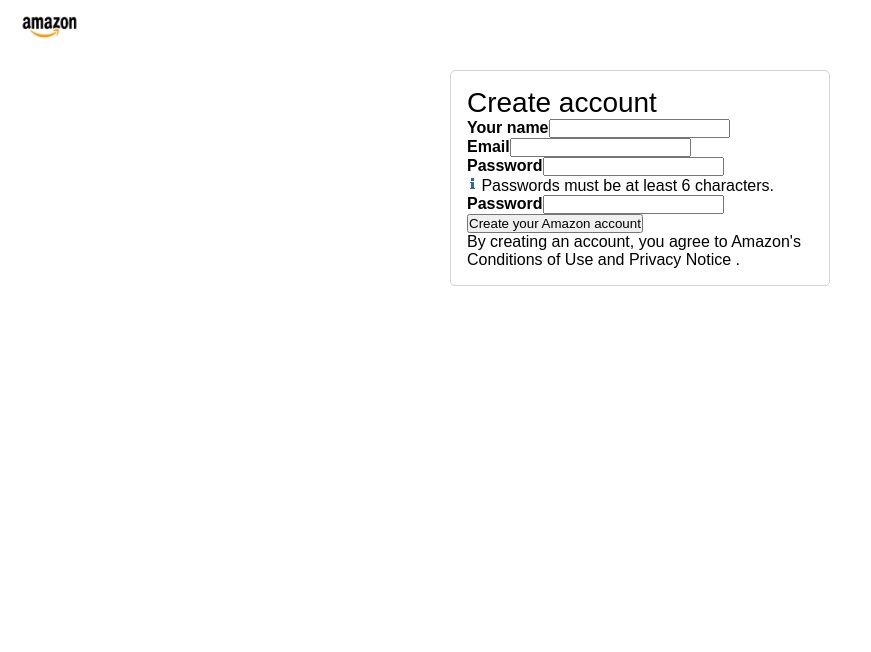
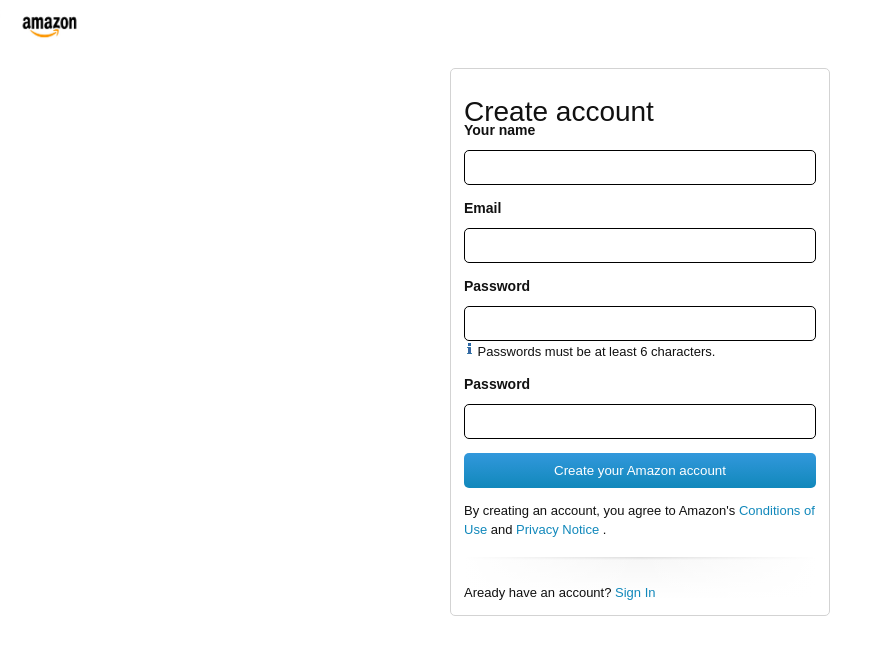
Before and after one commit to kelibst/amazonhomepage, a Next.js app: page / in a window 1280 px wide. Shown: the top 652 px of the page, without its empty margins (0-871 px from the left). Built offline with nearby package versions, Linux system fonts and the light colour scheme.

Commit message:
add form footer divider

```diff
--- a/pages/index.js
+++ b/pages/index.js
@@ -22,29 +22,34 @@
             <div className={styles.loginform}>
               <h1 className={styles.formh1}>Create account</h1>
               <form  onSubmit={registerUser}>
-                <div className="form-control">
+                <div className={styles.formcontrol}>
                   <label htmlFor="name">Your name</label>
                   <input id="name" type="text" autoComplete="name" required />
                 </div>
-                <div className="form-control">
+                <div className={styles.formcontrol}>
                   <label htmlFor="email">Email</label>
                   <input id="email" type="email" autoComplete="email" required />
                 </div>
 
-                <div className="form-control">
+                <div className={styles.formcontrol}>
                   <label htmlFor="password">Password</label>
                   <input id="password" type="password"  required />
                   <p className="password-info"><Image src="/assets/info-icon.png" alt="info icon" className="more info" height="15" width="10" /> Passwords must be at least 6 characters.</p>
                 </div>
 
-                <div className="form-control">
+                <div className={styles.formcontrol}>
                   <label htmlFor="password_confirmation">Password</label>
                   <input id="password_confirmation" type="password"  required />
                 </div>
-                <button type="submit">Create your Amazon account</button>
+                <button className={styles.loginbtn} type="submit">Create your Amazon account</button>
 
                 <p className="login-privacy">By creating an account, you agree to Amazon's <Link href="#"><a >Conditions of Use</a></Link> and <Link href="#"><a>Privacy Notice</a></Link> .</p>
               </form>
+
+              <div className="loginformfooterr">
+                <div className={styles.logindivider}></div>
+                <p className="login-signin">Aready have an account? <Link href="#signin"><a>Sign In</a></Link></p>
+              </div>
             </div>
           </div>
         </div>
--- a/styles/Home.module.scss
+++ b/styles/Home.module.scss
@@ -18,9 +18,40 @@
 .formh1{
     font-size: 28px;
     font-weight: 400;
+    margin-top: 20px
 }
 
-.form-control {
+.formcontrol {
     display: flex;
     flex-direction: column;
+    padding-bottom: 14px;
 }
+.loginbtn {
+    background: linear-gradient(to bottom,#3298dc,#18b);
+    padding: 10px;
+    border-radius: 5px;
+    border: none;
+    color: white;
+    width: 100%;
+    text-align: center;
+  }
+
+
+.logindivider {
+    background: linear-gradient(to bottom,rgba(0,0,0,.14),rgba(0,0,0,.03) 3px,transparent);
+    height: 44px;
+    margin-bottom: -18px;
+    z-index: 0;
+    zoom: 1;
+
+    &:after {
+        display: block;
+    width: 100%;
+    height: 44px;
+    background-color: transparent;
+    background: -webkit-linear-gradient(to right,#fff,rgba(255,255,255,0),#fff);
+    background: linear-gradient(to right,#fff,rgba(255,255,255,0),#fff);
+    z-index: 1;
+    content: "";
+    }
+}
--- a/styles/globals.scss
+++ b/styles/globals.scss
@@ -4,6 +4,10 @@
   margin: 0;
   font-family: sans-serif, -apple-system, BlinkMacSystemFont, Segoe UI, Roboto, Oxygen,
     Ubuntu, Cantarell, Fira Sans, Droid Sans, Helvetica Neue, ;
+    font-size: 13px;
+  line-height: 19px;
+  color: #111;
+  font-family: Arial,sans-serif;
 }
 
 a {
@@ -18,4 +22,31 @@
 }
 label {
   font-weight: 700;
+  font-size: 14px;
+  padding-bottom: 10px;
 }
+
+input, select, textarea {
+  -webkit-transition: all .1s linear;
+  transition: all .1s linear;
+  font-family: Arial,sans-serif;
+  line-height: 19px;
+  color: #111;
+  border-radius: 5px;
+  outline: none;
+  border: 1px solid black;
+  padding: 7px;
+
+  &::focus, &::active {
+    border: 1px solid rgb(74, 74, 255);
+  }
+}
+
+a, a:active, a:link, a:visited {
+  text-decoration: none;
+  color: #18b;
+}
+.login-privacy {
+  font-size: 13px;
+  margin: 1rem 0 1.4rem 0;
+}
```
